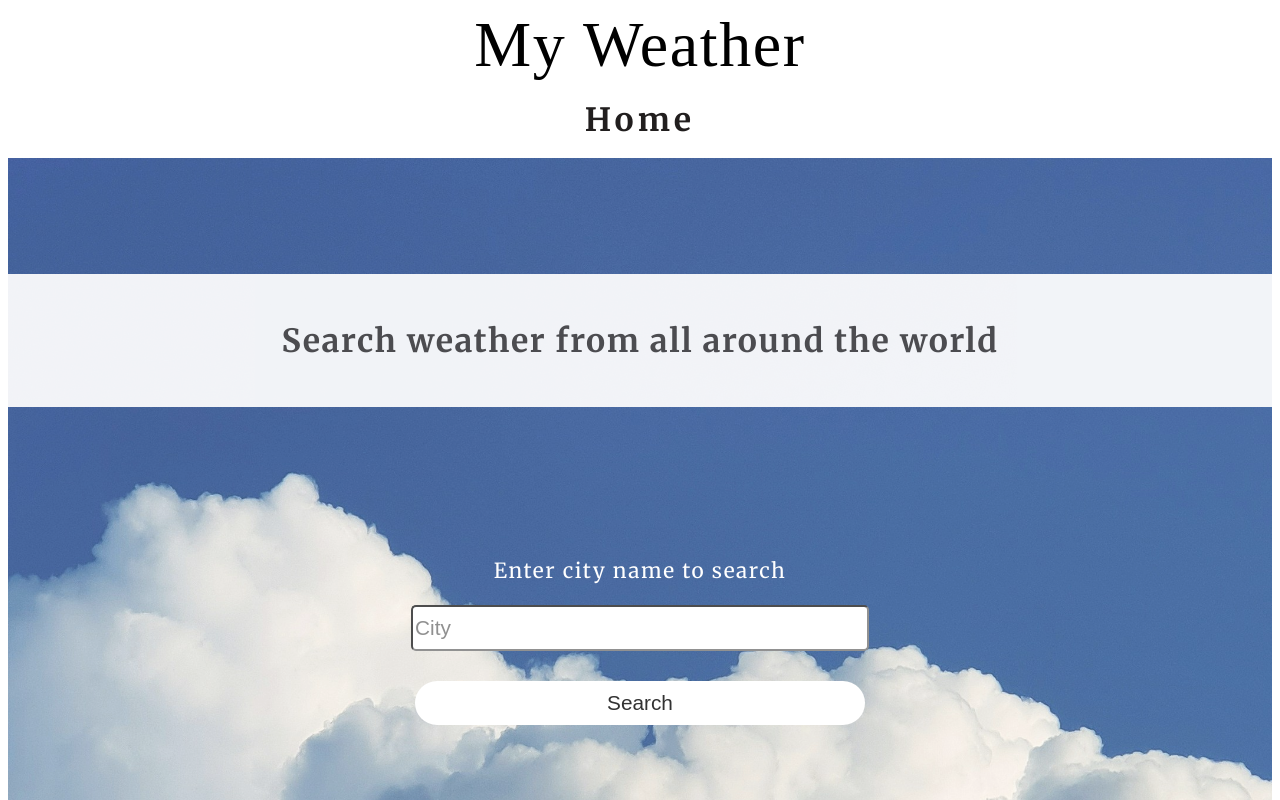
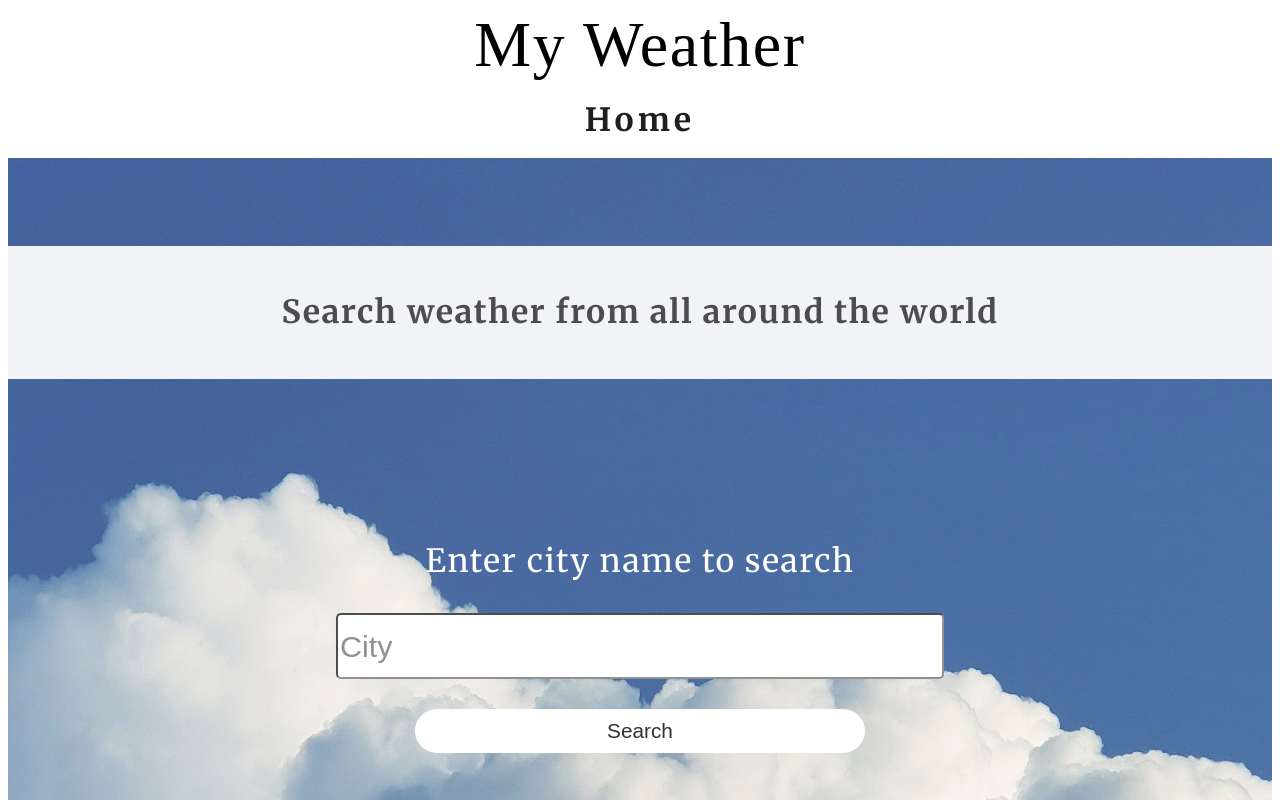
Before and after one commit to teejale/weather-app, a React (Vite) app: page / in a window 1280 px wide. Shown: the top 800 px of the page. Built offline with nearby package versions, Linux system fonts and the light colour scheme; a web font is replaced by a local one.

Commit message:
fix font size

```diff
--- a/src/components/SearchInput/SearchInput.module.css
+++ b/src/components/SearchInput/SearchInput.module.css
@@ -33,15 +33,15 @@
 }
 @media screen and (min-width: 746px) {
   .form input {
-    width: 350px;
-    font-size: 1.2rem;
+    width: 500px;
+    font-size: 1.5rem;
   }
 }
 @media screen and (min-width: 900px) {
   .form input {
-    width: 450px;
-    font-size: 1.3rem;
-    height: 40px;
+    width: 600px;
+    font-size: 1.9rem;
+    height: 60px;
   }
 }
 .form .searchBtn {
@@ -83,17 +83,18 @@
   text-align: center;
   border-radius: 3px;
   width: 300px;
+  font-size: 1.3rem;
 }
 @media screen and (min-width: 746px) {
   .form .errorMsg {
-    width: 350px;
-    font-size: 1.2rem;
+    width: 500px;
+    font-size: 1.7rem;
   }
 }
 @media screen and (min-width: 900px) {
   .form .errorMsg {
-    font-size: 1.3rem;
-    width: 450px;
+    font-size: 2rem;
+    width: 600px;
   }
 }
 
@@ -102,9 +103,10 @@ p {
   justify-content: center;
   align-items: center;
   flex-direction: column;
+  font-size: 1.3rem;
 }
 @media screen and (min-width: 900px) {
   p {
-    font-size: 1.3rem;
+    font-size: 2rem;
   }
 }/*# sourceMappingURL=SearchInput.module.css.map */
--- a/src/components/SearchInput/SearchInput.module.scss
+++ b/src/components/SearchInput/SearchInput.module.scss
@@ -21,13 +21,13 @@
       border: 0.5px solid $dark;
     }
     @media screen and (min-width: 746px) {
-      width: 350px;
-      font-size: 1.2rem;
+      width: 500px;
+      font-size: 1.5rem;
     }
     @media screen and (min-width: 900px) {
-      width: 450px;
-      font-size: 1.3rem;
-      height: 40px;
+      width: 600px;
+      font-size: 1.9rem;
+      height: 60px;
     }
   }
   .searchBtn {
@@ -62,20 +62,22 @@
     text-align: center;
     border-radius: 3px;
     width: 300px;
+    font-size: 1.3rem;
     @media screen and (min-width: 746px) {
-      width: 350px;
-      font-size: 1.2rem;
+      width: 500px;
+      font-size: 1.7rem;
     }
     @media screen and (min-width: 900px) {
-      font-size: 1.3rem;
-      width: 450px;
+      font-size: 2rem;
+      width: 600px;
     }
   }
 }
 
 p {
   @include mainFlex(center, column);
+  font-size: 1.3rem;
   @media screen and (min-width: 900px) {
-    font-size: 1.3rem;
+    font-size: 2rem;
   }
 }
```
Also changed, not shown: 1 other file (tests, documents, lock files or other folders).
